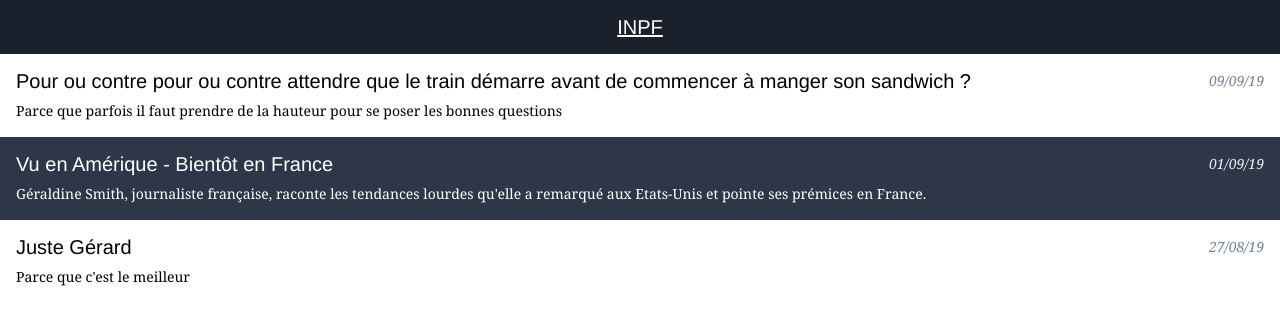
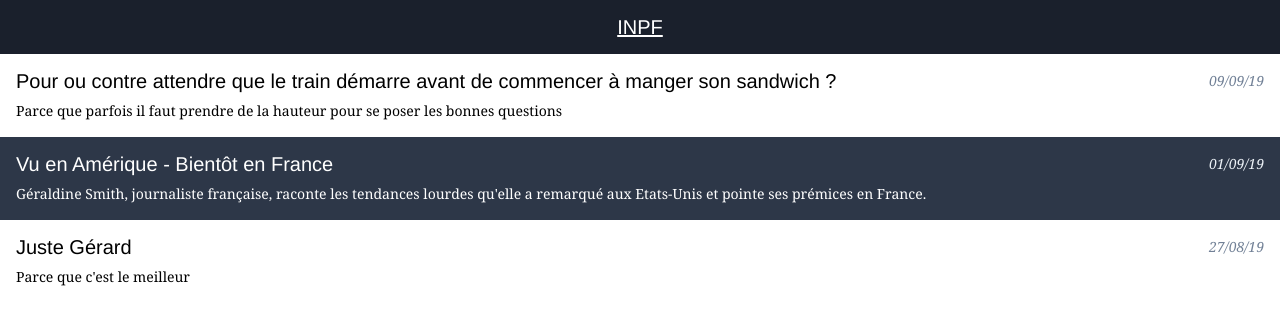
Before and after one commit to Bernardstanislas/institu-de-la-neo-pensee-francaise, a Gatsby site: page / in a window 1280 px wide. Built offline with nearby package versions, Linux system fonts and the light colour scheme; Gatsby itself is replaced by a stand-in of ours; some packages are replaced by stand-ins of ours.

Commit message:
Update Blog “2019-09-09-pour-ou-contre-pour-ou-contre-attendre-que-le-train-démarre-avant-de-commencer-à-manger-son-sandwich”

```diff
--- a/src/pages/blog/2019-09-09-pour-ou-contre-pour-ou-contre-attendre-que-le-train-démarre-avant-de-commencer-à-manger-son-sandwich.md
+++ b/src/pages/blog/2019-09-09-pour-ou-contre-pour-ou-contre-attendre-que-le-train-démarre-avant-de-commencer-à-manger-son-sandwich.md
@@ -1,8 +1,8 @@
 ---
 templateKey: blog-post
 title: >-
-  Pour ou contre pour ou contre attendre que le train démarre avant de commencer
-  à manger son sandwich ?
+  Pour ou contre attendre que le train démarre avant de commencer à manger son
+  sandwich ?
 date: 2019-09-09T13:22:30.897Z
 description: >-
   Parce que parfois il faut prendre de la hauteur pour se poser les bonnes
```
